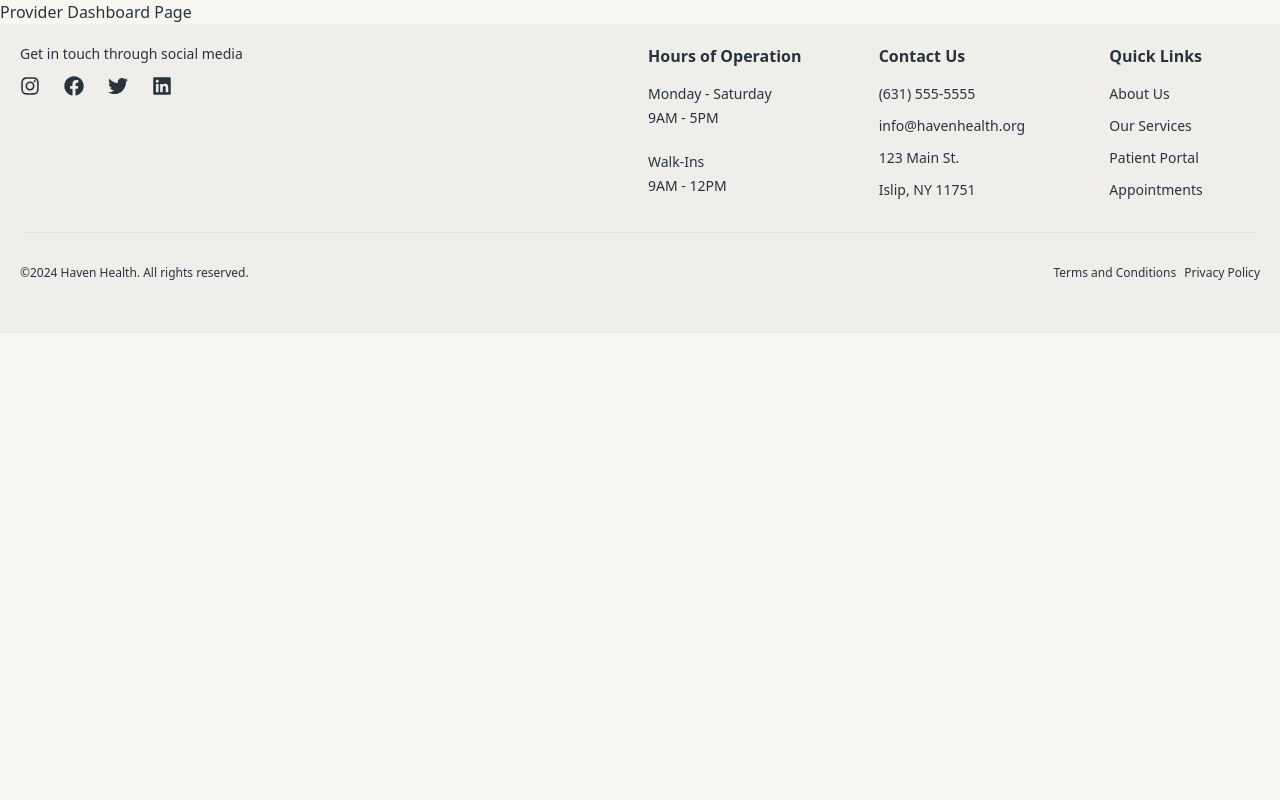
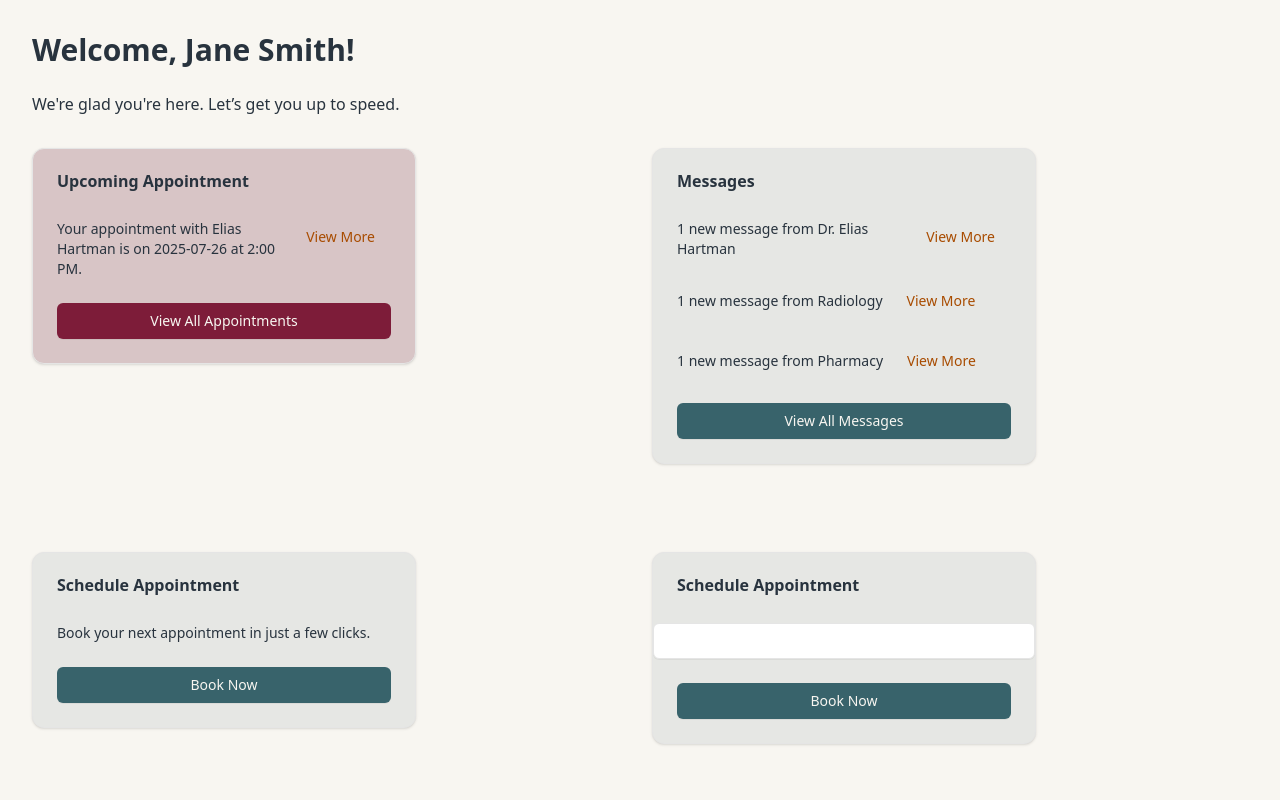
Before and after one commit to rzagramonte/haven-health, a Next.js app: page /provider/dashboard in a window 1280 px wide. Shown: the top 800 px of the page. Built offline with nearby package versions, Linux system fonts and the light colour scheme; no server answers.

Commit message:
feat(component): added a patient finder component to the page

```diff
--- a/app/provider/dashboard/page.tsx
+++ b/app/provider/dashboard/page.tsx
@@ -1,7 +1,27 @@
-export default function ProviderDashboard() {
-  return (
-    <main>
-      <h1>Provider Dashboard Page</h1>
-    </main>
-  )
+import ProviderDashboard from '../../../components/dashboard/ProviderDashboard'
+
+export default function DashboardPage() {
+  const mockData = {
+    patient: 'Jane Smith',
+    provider: 'Elias Hartman',
+    appointments: {
+      date: ['2025-07-26'],
+      time: ['2:00 PM'],
+    },
+    messages: [
+      {
+        sender: 'Dr. Elias Hartman',
+        user: 'TBD',
+        message: "Here's your result",
+      },
+      {
+        sender: 'Radiology',
+        user: 'TBD',
+        message: 'Please review the scan',
+      },
+      { sender: 'Pharmacy', user: 'Roosiel', message: 'Prescription ready' },
+    ],
+  }
+
+  return <ProviderDashboard {...mockData} />
 }
--- /dev/null
+++ b/components/dashboard/PatientFinder.tsx
@@ -0,0 +1,21 @@
+import { Button } from '@/components/ui/button'
+import { Card, CardFooter, CardHeader, CardTitle } from '@/components/ui/card'
+import { Input } from '@/components/ui/input'
+
+export default function PatientFinder() {
+  return (
+    <div className="container mx-auto py-8 space-y-6">
+      <Card className="bg-card-2 w-full max-w-sm">
+        <CardHeader>
+          <CardTitle className="font-bold">Schedule Appointment</CardTitle>
+        </CardHeader>
+        <Input className="bg-white" />
+        <CardFooter className="flex-col gap-2">
+          <Button type="submit" className="bg-secondary w-full">
+            Book Now
+          </Button>
+        </CardFooter>
+      </Card>
+    </div>
+  )
+}
--- /dev/null
+++ b/components/dashboard/ProviderDashboard.tsx
@@ -0,0 +1,42 @@
+import Messages from './Messages'
+import PatientFinder from './PatientFinder'
+import Scheduler from './Scheduler'
+import UpcomingAppointment from './UpcomingAppointment'
+import WelcomeMessage from './WelcomeMessage'
+
+type Appointment = {
+  date: string[]
+  time: string[]
+}
+
+type Message = {
+  sender: string
+  user: string
+  message: string
+}
+
+type ProviderDashboardProps = {
+  patient: string
+  provider: string
+  appointments: Appointment
+  messages: Message[]
+}
+
+export default function ProviderDashboard({
+  patient,
+  provider,
+  appointments,
+  messages,
+}: ProviderDashboardProps) {
+  return (
+    <main className="container m-auto p-8 ">
+      <WelcomeMessage patient={patient} />
+      <div className="container grid gap-6 sm:grid-cols-1 md:grid-cols-2">
+        <UpcomingAppointment provider={provider} appointments={appointments} />
+        <Messages messages={messages} />
+        <Scheduler />
+        <PatientFinder />
+      </div>
+    </main>
+  )
+}
```
